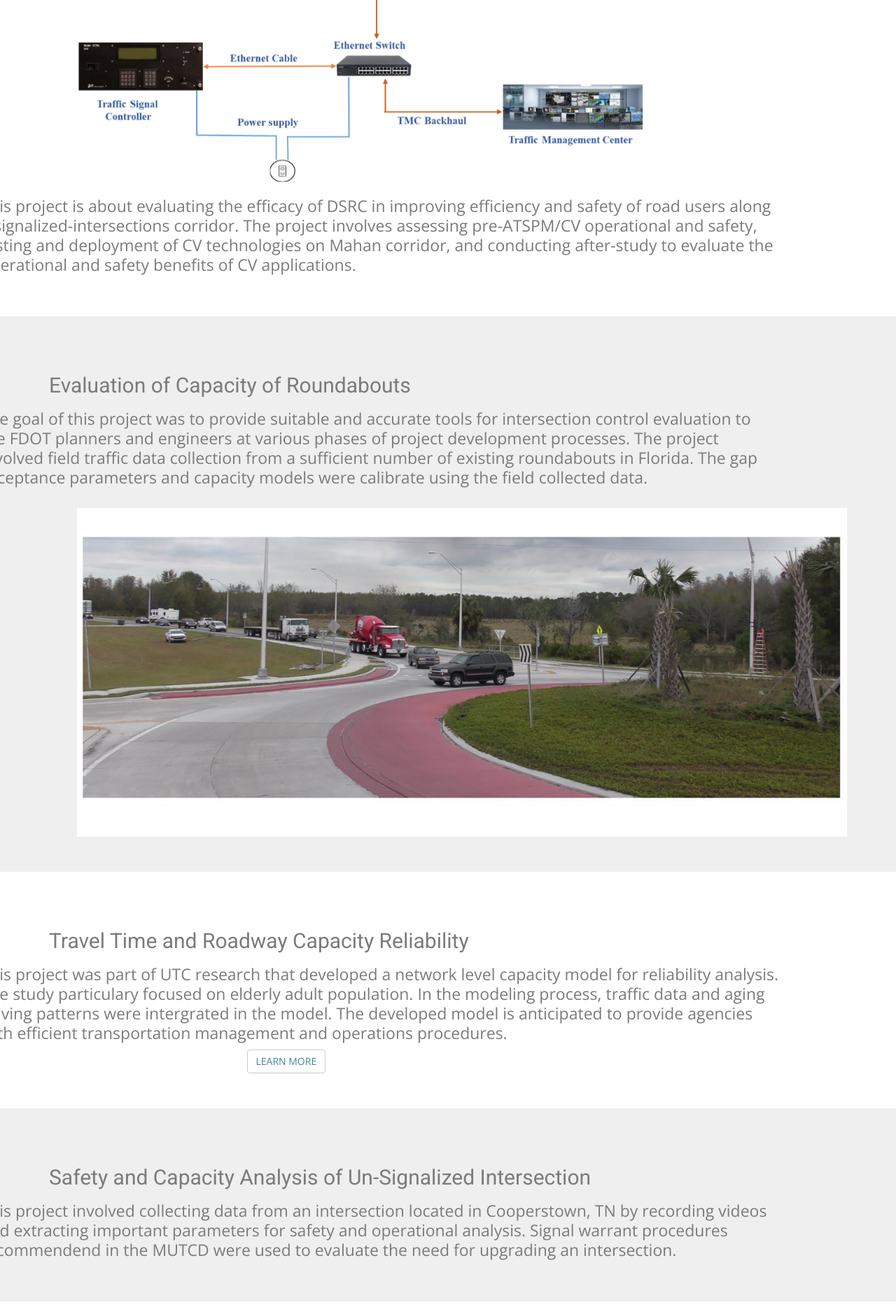
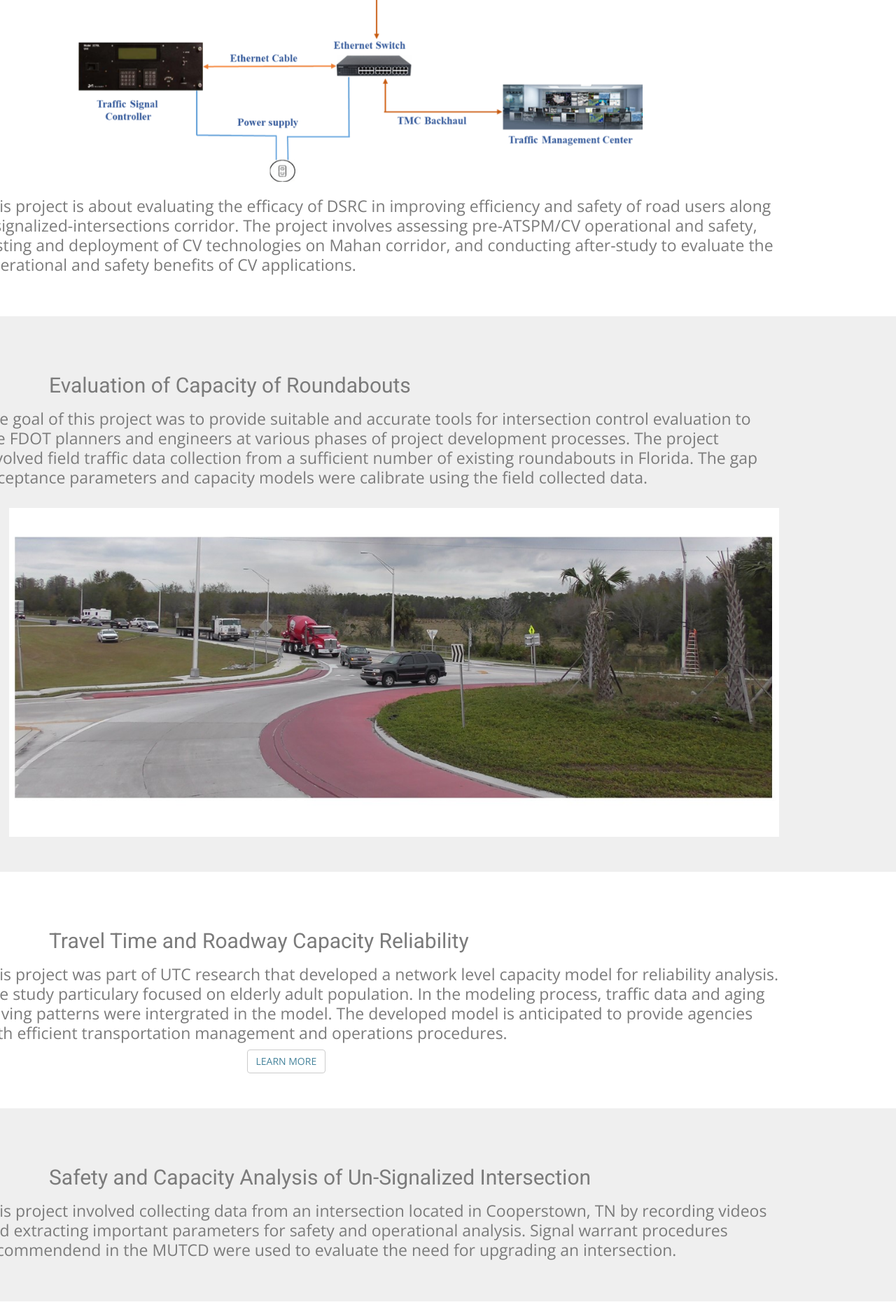
Before and after one commit to ekidando/Emma, a Jekyll site: the page built from TSMO.html, in a window 1280 px wide. Shown: the part 875-2753 px from the top of the page at 70% size. Built offline with Jekyll 4.4.1, drawn with Linux system fonts in a browser that asks for light colours; nearby versions of some CDN libraries; some web fonts are replaced.

Commit message:
Update TSMO.html

```diff
--- a/TSMO.html
+++ b/TSMO.html
@@ -61,7 +61,7 @@ published: true
 
         </div>
       </div><!-- .col-md-7 close -->
-      <div class="col-md-12">
+      <div class="col-md-12 col-md-pull-1">
         <div class="block">
           <br>
           <img src="{{ site.baseurl }}/img/roundabout_2.jpg">
```
